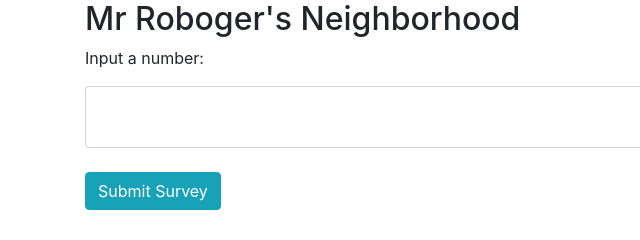
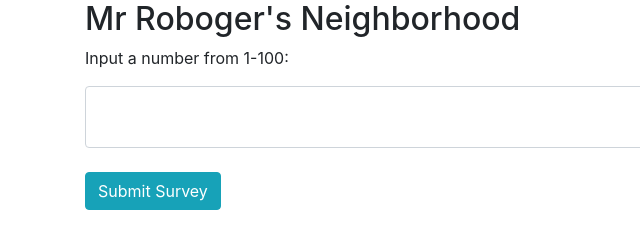
Before and after one commit to johnwhittenstudio/project-3, a plain HTML site: page index.html in a window 1280 px wide. Shown: the top 240 px of the page, 0-640 px from the left. Drawn offline with Linux system fonts and the light colour scheme.

Commit message:
update html.

```diff
--- a/index.html
+++ b/index.html
@@ -12,7 +12,7 @@
         <h2>Mr Roboger's Neighborhood</h2>
       <form id="beep-boop">
         <div class="form-group">
-          <p>Input a number:</p>
+          <p>Input a number from 1-100:</p>
           <textarea id="text-passage" name="text-passage" class="form-control"></textarea>
           <br>
           <button type="submit" class="btn btn-info">Submit Survey</button>
```
